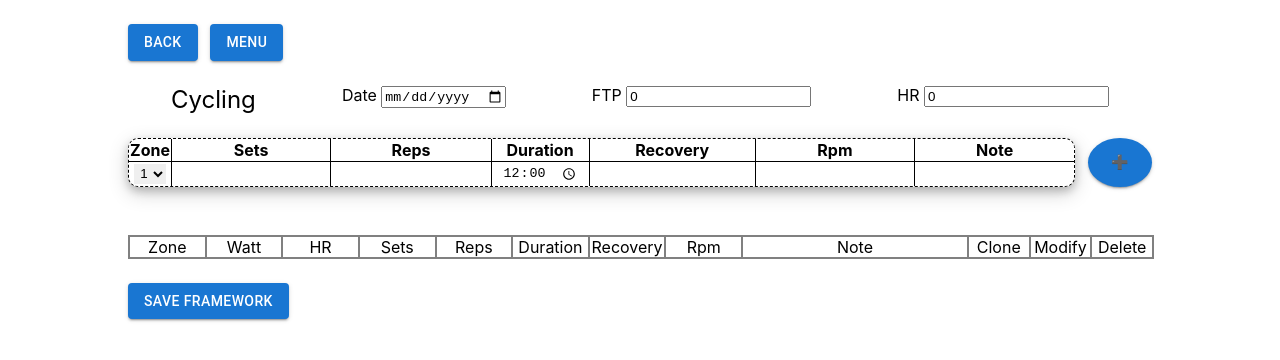
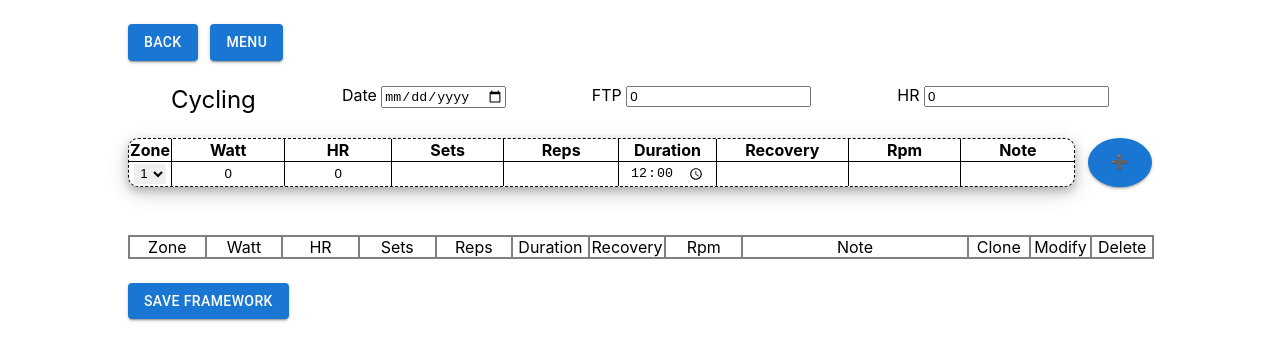
Before and after one commit to Federico836/gestione_all_outdoor, a React (Create React App) app: page / in a window 1280 px wide. Both pictures are taken after a click on the button "WRITE FRAMEWORK". Shown: the top 360 px of the page. Built offline with nearby package versions, Linux system fonts and the light colour scheme.

Commit message:
aggiunte caselle watt e fc sulla riga da scrivere

```diff
--- a/src/componenti/scriviFramewrok/ciclismo/Ciclismo.jsx
+++ b/src/componenti/scriviFramewrok/ciclismo/Ciclismo.jsx
@@ -51,6 +51,23 @@ const Ciclismo = () => {
        if(modificaRiga) setDatiSingolaRiga(modificaRiga)
     }, [modificaRiga])
 
+    const cambiaSingolaRigaFtpFc = () => {
+        setDatiSingolaRiga({...datiSingolaRiga, wattMin: zoneCalcolate[datiSingolaRiga.zona-1].watt_min, wattMax: zoneCalcolate[datiSingolaRiga.zona-1].watt_max,
+            fcMin: zoneCalcolate[datiSingolaRiga.zona-1].fc_min, fcMax: zoneCalcolate[datiSingolaRiga.zona-1].fc_max})
+    }
+
+    useEffect(() => {
+        cambiaSingolaRigaFtpFc()
+        setListaRighe(listaRighe.map(riga => {
+            return {...riga, wattMin: zoneCalcolate[riga.zona-1].watt_min, wattMax: zoneCalcolate[riga.zona-1].watt_max,
+                fcMin: zoneCalcolate[riga.zona-1].fc_min, fcMax: zoneCalcolate[riga.zona-1].fc_max}
+        }))
+    }, [ftp, fc])
+
+    useEffect(() => {
+        cambiaSingolaRigaFtpFc()
+    }, [datiSingolaRiga.zona])
+
     console.log({zoneCalcolate})
 
     return (
--- a/src/componenti/scriviFramewrok/ciclismo/TabCiclismoAddRiga.jsx
+++ b/src/componenti/scriviFramewrok/ciclismo/TabCiclismoAddRiga.jsx
@@ -16,6 +16,8 @@ const TabCiclismoAddRiga = (props) => {
                 <table className={styles.tabella}>
                     <thead>
                         <th style={{textAlign: 'center'}}>{t('scrivi-framework:ciclismo:zona')}</th>
+                        <th style={{textAlign: 'center'}}>Watt</th>
+                        <th style={{textAlign: 'center'}}>{t('scrivi-framework:ciclismo:fc')}</th>
                         <th style={{textAlign: 'center'}}>{t('scrivi-framework:ciclismo:serie')}</th>
                         <th style={{textAlign: 'center'}}>{t('scrivi-framework:ciclismo:ripetizioni')}</th>
                         <th style={{textAlign: 'center'}}>{t('scrivi-framework:ciclismo:durata')}</th>
@@ -25,7 +27,8 @@ const TabCiclismoAddRiga = (props) => {
                     </thead>
                     <tbody>
                         <tr>
-                            <td><select value={datiSingolaRiga.zona} onChange={(e) => {setDatiSingolaRiga({...datiSingolaRiga, zona: e.target.value})}}>
+                            <td>
+                                <select value={datiSingolaRiga.zona} onChange={(e) => {setDatiSingolaRiga({...datiSingolaRiga, zona: e.target.value})}}>
                                     <option value="1">1</option>
                                     <option value="2">2</option>
                                     <option value="3">3</option>
@@ -33,7 +36,10 @@ const TabCiclismoAddRiga = (props) => {
                                     <option value="5">5</option>
                                     <option value="6">6</option>
                                     <option value="7">7</option>
-                            </select>{/* <input type="number" min="1" max="7" value={datiSingolaRiga.zona} onChange={(e) => {setDatiSingolaRiga({...datiSingolaRiga, zona: e.target.value})}} /> */}</td>
+                                </select>{/* <input type="number" min="1" max="7" value={datiSingolaRiga.zona} onChange={(e) => {setDatiSingolaRiga({...datiSingolaRiga, zona: e.target.value})}} /> */}
+                            </td>
+                            <td><input type="text" min="0" value={(datiSingolaRiga.wattMin ? datiSingolaRiga.wattMin+"-" : "")+datiSingolaRiga.wattMax} /></td>
+                            <td><input type="text" min="0" value={(datiSingolaRiga.fcMin ? datiSingolaRiga.fcMin+"-" : "")+datiSingolaRiga.fcMax} /></td>
                             <td><input type="number" min="0" value={datiSingolaRiga.serie} onChange={(e) => {setDatiSingolaRiga({...datiSingolaRiga, serie: e.target.value})}} /></td>
                             <td><input type="number" min="0" value={datiSingolaRiga.ripetizioni} onChange={(e) => {setDatiSingolaRiga({...datiSingolaRiga, ripetizioni: e.target.value})}} /></td>
                             <td><input type="time" value={datiSingolaRiga.durata} onChange={(e) => {setDatiSingolaRiga({...datiSingolaRiga, durata: e.target.value})}} /></td>
@@ -45,8 +51,7 @@ const TabCiclismoAddRiga = (props) => {
                 </table>
             </div>
             <div className={styles.bottoneAdd}>
-                <Button variant="contained"
-                onClick={() => aggiungiRiga(datiSingolaRiga)}>{modificaRiga ? "✎" : "➕"}</Button>
+                <Button variant="contained" onClick={() => aggiungiRiga(datiSingolaRiga)}>{modificaRiga ? "✎" : "➕"}</Button>
             </div>
         </div>
     )
```
Lines whose indentation alone changed are shown as unchanged.
